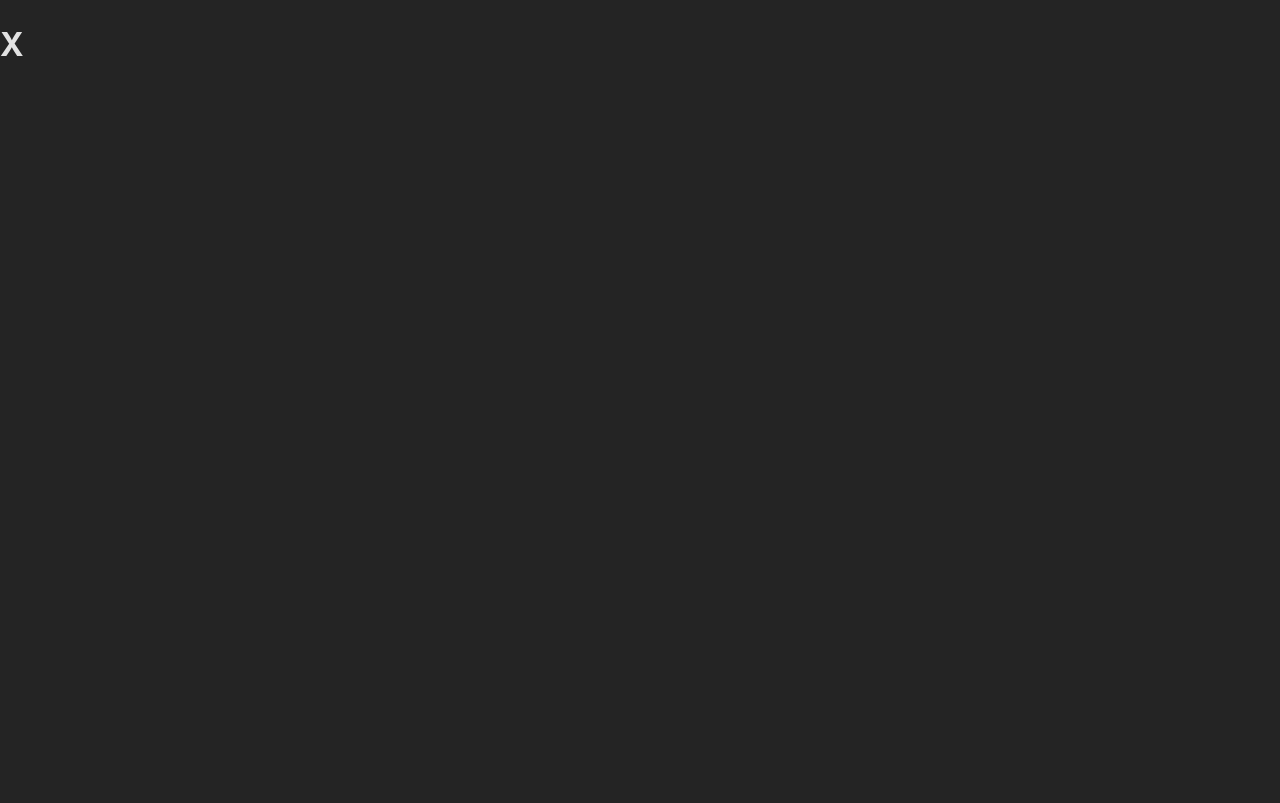
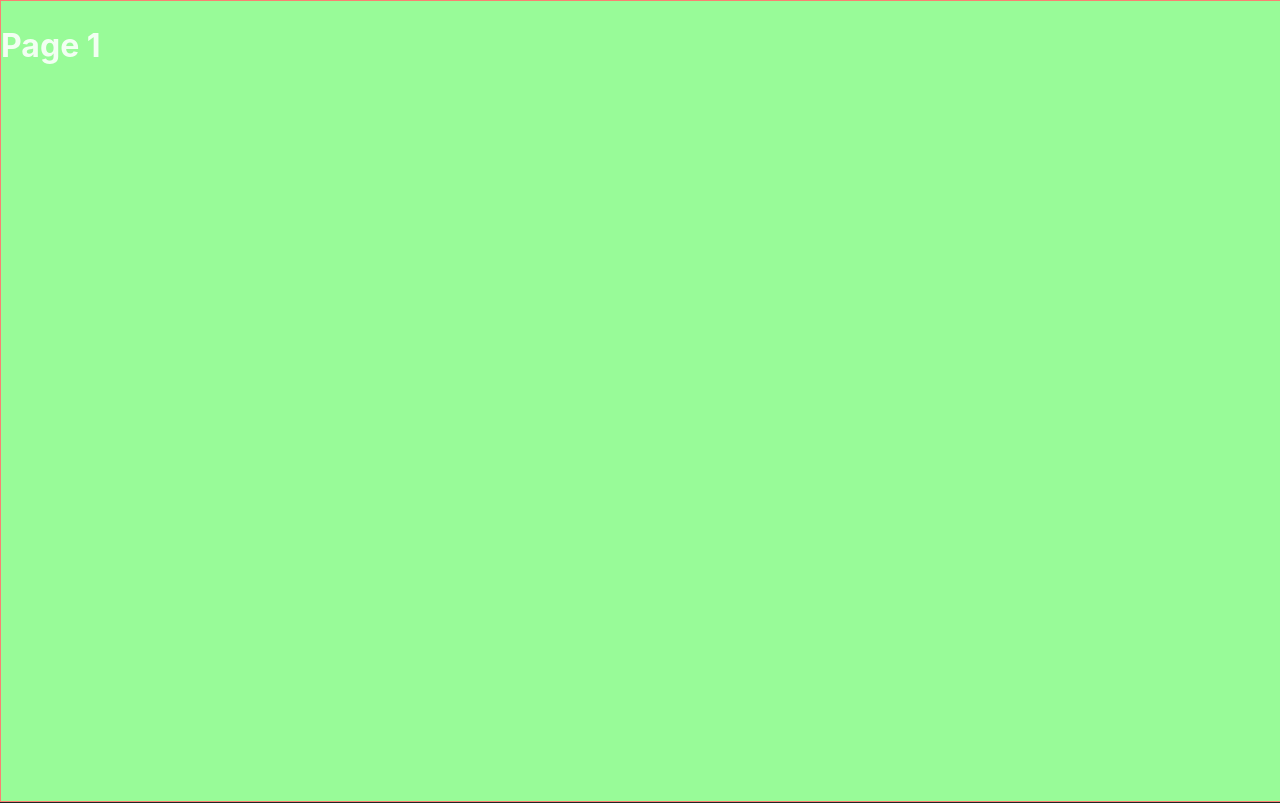
Before and after one commit to TEDxFISAT/TEDxFISAT-2K24, a React (Vite) app in the folder frontend/: page / in a window 1280 px wide. Shown: the top 803 px of the page. Built offline with nearby package versions, Linux system fonts and the light colour scheme.

Commit message:
zoom animation

```diff
--- a/frontend/components/LandingPg.js
+++ b/frontend/components/LandingPg.jsx
@@ -1,7 +1,7 @@
 import { useEffect } from 'react'
 import gsap from 'gsap'
 import { ScrollTrigger } from 'gsap/all'
-import DC from './DisappearingContainers'
+// import DC from './DisappearingContainers'
 gsap.registerPlugin(ScrollTrigger)
 
 const LandingPg = () => {
@@ -24,10 +24,10 @@ const LandingPg = () => {
 
     return(
         <>
-      <DC/>
+      {/* <DC/> */}
       <div className='top-layer'>
         <h1>Page 1</h1>
-        <img src="https://i.ytimg.com/vi/oAUebVIb-7s/maxresdefault.jpg" style={{clipPath:"circle(10% at 50% 50%)"}}></img>
+        <img src="https://wallpaperset.com/w/full/2/8/0/521071.jpg" style={{clipPath:"circle(10% at 50% 50%)"}}></img>
       </div>
       <div className='bottom-layer'>
         <h1 style={{marginTop:"35vh"}}>Page 2</h1>
@@ -46,3 +46,5 @@ const LandingPg = () => {
     </>
     )
 }
+
+export default LandingPg
--- a/frontend/package.json
+++ b/frontend/package.json
@@ -12,7 +12,8 @@
   "dependencies": {
     "gsap": "^3.12.5",
     "react": "^18.2.0",
-    "react-dom": "^18.2.0"
+    "react-dom": "^18.2.0",
+    "react-router": "^6.21.3"
   },
   "devDependencies": {
     "@types/react": "^18.2.43",
--- a/frontend/src/App.css
+++ b/frontend/src/App.css
@@ -63,6 +63,7 @@ body{
   top:0;
   position:sticky;
   overflow: hidden;
+  border: 1px solid salmon;
   /* opacity: 50%; */
 }
 
@@ -72,3 +73,10 @@ body{
   overflow: scroll;
   text-align: center;
 }
+
+.top-layer img{
+  position: fixed;
+  width: 100vw;
+  height: 100vh;
+  z-index: 5;
+}
--- a/frontend/src/App.jsx
+++ b/frontend/src/App.jsx
@@ -1,10 +1,12 @@
+import LandingPg from '../components/LandingPg'
 import './App.css'
 
 
 function App() {
 
   return(
-    <h1>X</h1>
+    // <h1>X</h1>
+    <LandingPg/>
   )
 }
 
```
Also changed, not shown: 1 other file (tests, documents, lock files or other folders).
